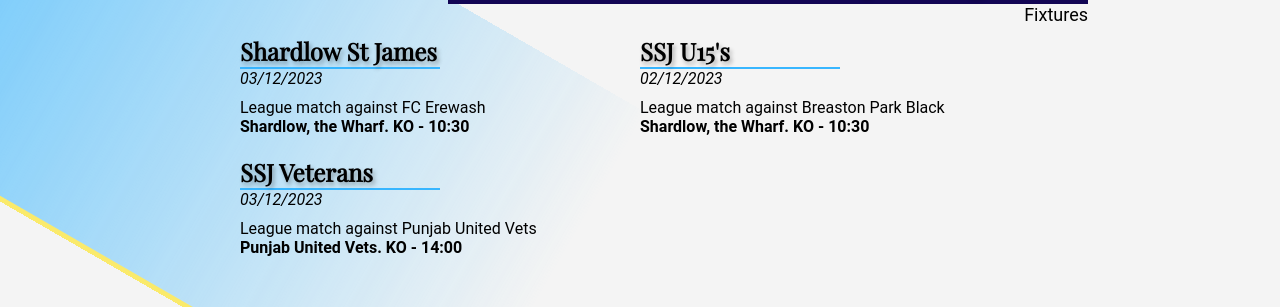
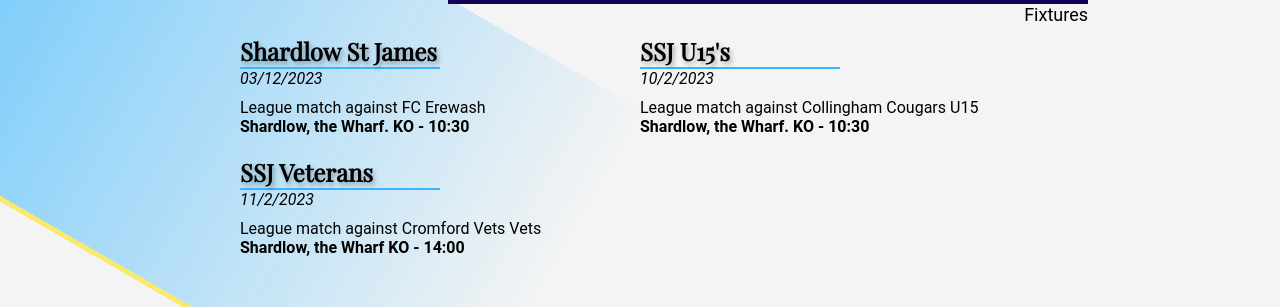
Before and after one commit to paulg44/shardlow_st_james, a React (Create React App) app in the folder ssj/: page /events in a window 1280 px wide. Shown: the part 289-596 px from the top of the page. Built offline with nearby package versions, Linux system fonts and the light colour scheme.

Commit message:
update next fixtures

```diff
--- a/ssj/src/Components/Pages/Events/Events.js
+++ b/ssj/src/Components/Pages/Events/Events.js
@@ -55,15 +55,15 @@ function Events({ id }) {
         />
         <EventsContainer
           eventTitle="SSJ U15's"
-          eventDate="02/12/2023"
-          eventDesc="League match against Breaston Park Black"
+          eventDate="10/2/2023"
+          eventDesc="League match against Collingham Cougars U15"
           eventLocation="Shardlow, the Wharf. KO - 10:30"
         />
         <EventsContainer
           eventTitle="SSJ Veterans"
-          eventDate="03/12/2023"
-          eventDesc="League match against Punjab United Vets"
-          eventLocation="Punjab United Vets. KO - 14:00"
+          eventDate="11/2/2023"
+          eventDesc="League match against Cromford Vets Vets"
+          eventLocation="Shardlow, the Wharf KO - 14:00"
         />
       </animated.div>
     </div>
```
